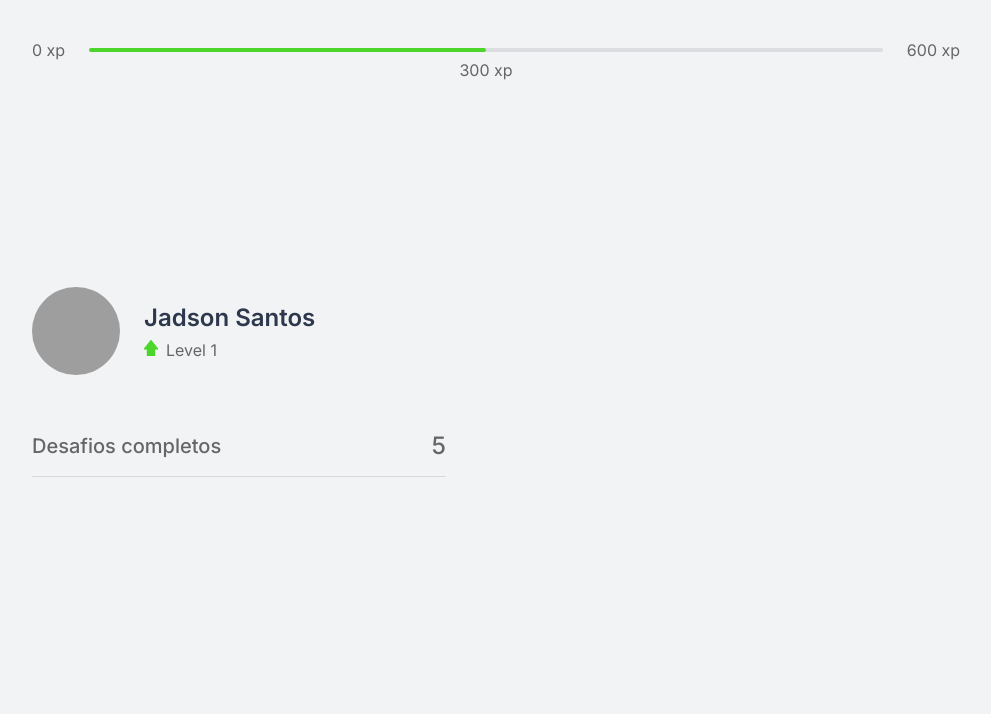
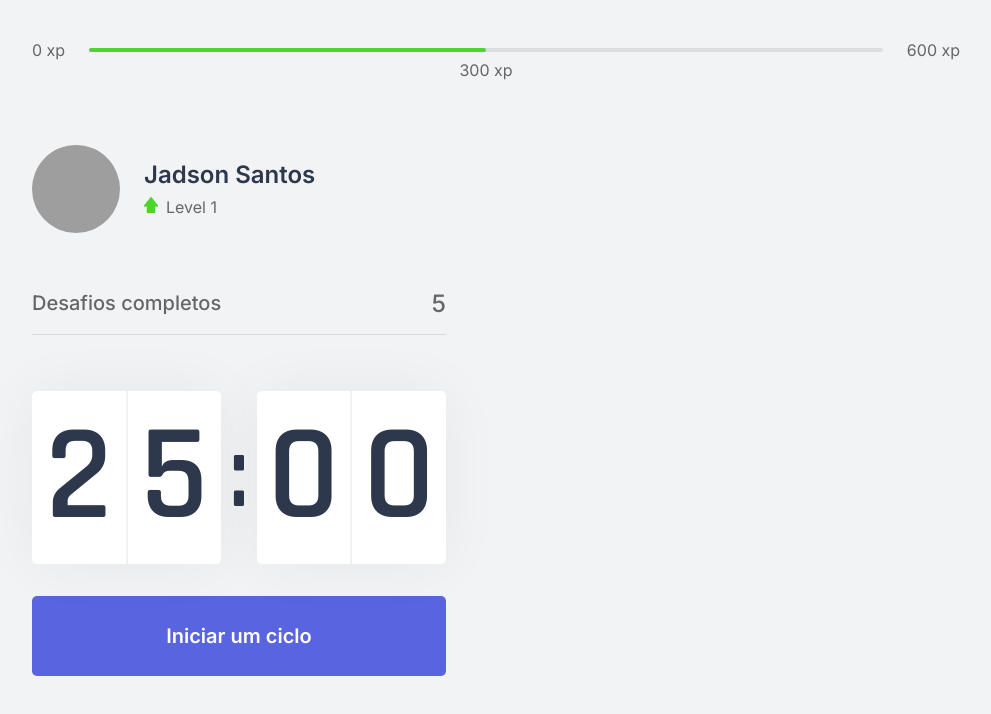
Before and after one commit to jadsonsantos/moveit-next, a Next.js app: page / in a window 1280 px wide. Shown: the top 714 px of the page, without its empty margins (144-1135 px from the left). Built offline with nearby package versions, Linux system fonts and the light colour scheme; grey boxes are pictures that could not be loaded.

Commit message:
add countdown component

```diff
--- /dev/null
+++ b/src/components/Countdown.tsx
@@ -0,0 +1,23 @@
+import styles from '../styles/components/Countdown.module.scss'
+
+export function Countdown() {
+  return (
+    <div>
+      <div className={styles.countdownContainer}>
+        <div>
+          <span>2</span>
+          <span>5</span>
+        </div>
+        <span>:</span>
+        <div>
+          <span>0</span>
+          <span>0</span>
+        </div>
+      </div>
+
+      <button type="button" className={styles.countdownButton}>
+        Iniciar um ciclo
+      </button>
+    </div>
+  )
+}
--- a/src/pages/_document.tsx
+++ b/src/pages/_document.tsx
@@ -5,6 +5,8 @@ export default class MyDocument extends Document {
     return (
       <Html>
         <Head>
+          <link rel="shortcut icon" href="favicon.png" type="image/png"/>
+
           <link rel="preconnect" href="https://fonts.gstatic.com" />
           <link href="https://fonts.googleapis.com/css2?family=Inter:wght@400;500;600&family=Rajdhani:wght@600&display=swap" rel="stylesheet" />
         </Head>
--- a/src/pages/index.tsx
+++ b/src/pages/index.tsx
@@ -1,18 +1,26 @@
 import { CompletedChallenges } from "../components/CompletedChallenges";
+import { Countdown } from "../components/Countdown";
 import { ExperienceBar } from "../components/ExperienceBar";
 import { Profile } from '../components/Profile';
+
+import Head from 'next/head'
 
 import styles from '../styles/pages/Home.module.scss'
 
 export default function Home() {
   return (
     <div className={styles.container}>
+      <Head>
+        <title>Início | Moveit</title>
+      </Head>
+
       <ExperienceBar />
 
       <section>
         <div>
           <Profile />
           <CompletedChallenges/>
+          <Countdown/>
         </div>
         <div></div>
       </section>
--- /dev/null
+++ b/src/styles/components/Countdown.module.scss
@@ -0,0 +1,65 @@
+.countdownContainer {
+  display: flex;
+  align-items: center;
+
+  font-family: Rajdhani;
+  font-weight: 600;
+  color: var(--title);
+
+  & > div {
+    flex: 1;
+    display: flex;
+    align-items: center;
+    justify-content: space-evenly;
+
+    background: var(--white);
+    box-shadow: 0 0 60px rgba($color: #000000, $alpha: 0.05);
+    border-radius: 5px;
+
+    font-size: 8.5rem;
+    text-align: center;
+
+    span {
+      flex: 1;
+
+      &:first-child {
+        border-right: 1px solid #f0f1f3;
+      }
+
+      &:last-child {
+        border-left: 1px solid #f0f1f3;
+      }
+    }
+  }
+
+  & > span {
+    font-size: 6.25rem;
+    margin: 0 0.5rem;
+  }
+}
+
+.countdownButton {
+  width: 100%;
+  height: 5rem;
+
+  margin-top: 2rem;
+
+  display: flex;
+  align-items: center;
+  justify-content: center;
+
+  border: 0;
+  border-radius: 5px;
+
+  background: var(--blue);
+  color: var(--white);
+
+  font-size: 1.25rem;
+  font-weight: 600;
+
+  transition: background-color 0.2s;
+
+  &:hover {
+    background: var(--blue-dark);
+  }
+}
--- a/src/styles/global.scss
+++ b/src/styles/global.scss
@@ -15,7 +15,7 @@
 	--green: #4cd62b;
 	--blue: #5965e0;
 	--blue-dark: #4953b8;
-	-blue-twitter: #2aa9e0;
+	--blue-twitter: #2aa9e0;
 }
 
 @media(max-width: 1080px) {
```
